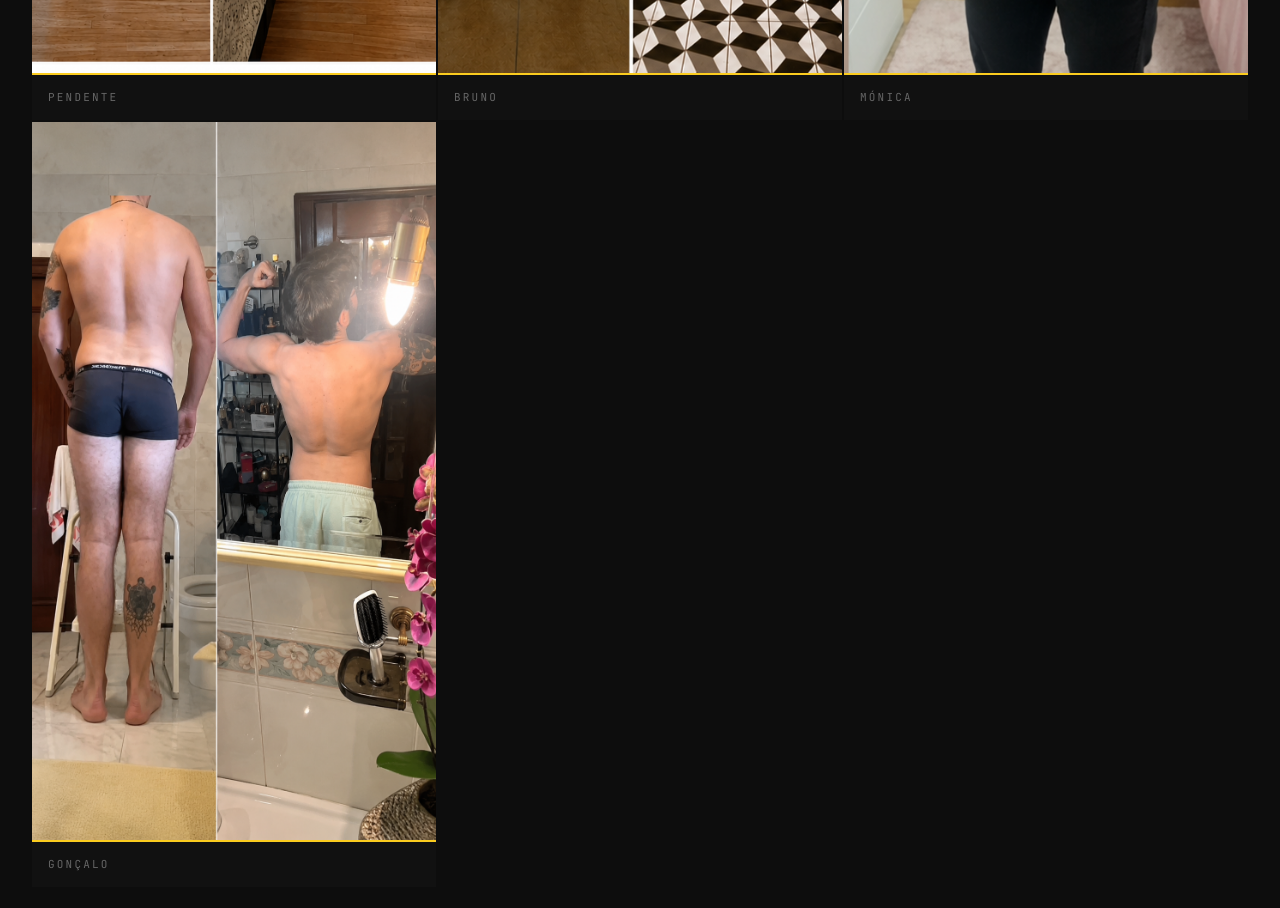
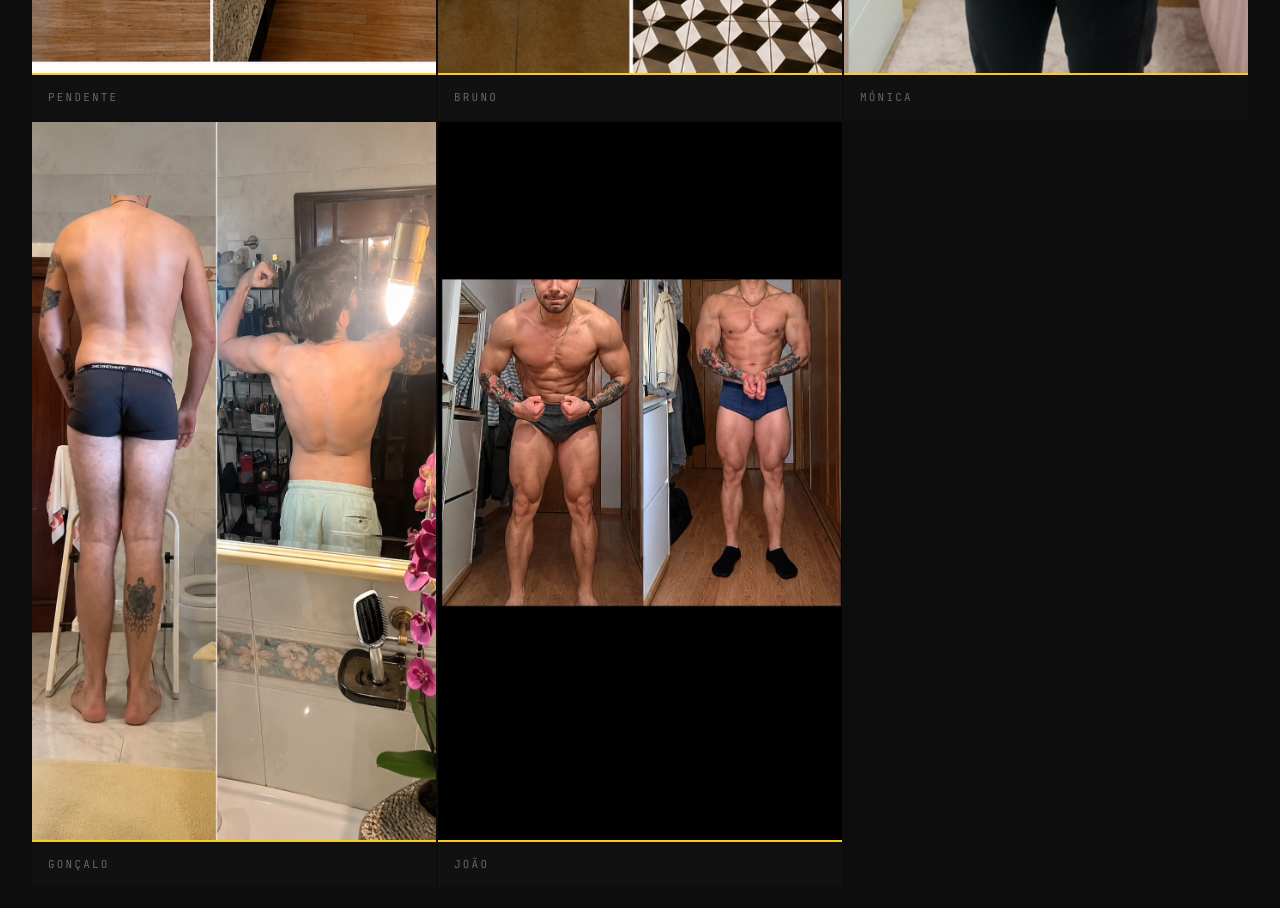
Before and after one commit to FranciscoPontes123/rise-fit-club, a Next.js app: page /resultados in a window 1280 px wide. Shown: the part 5100-6008 px from the top of the page. Built offline with nearby package versions, Linux system fonts and the light colour scheme; a web font is replaced by a local one.

Commit message:
feat: add Transformação 20 — João

```diff
--- a/app/resultados/page.tsx
+++ b/app/resultados/page.tsx
@@ -31,6 +31,7 @@ const IMAGES = [
   { label: 'Bruno',    src: '/Transformações/Transformação 17.png' },
   { label: 'Mónica',   src: '/Transformações/Transformação 18.png' },
   { label: 'Gonçalo',  src: '/Transformações/Transformação 19.png' },
+  { label: 'João',     src: '/Transformações/Transformação 20.png' },
 ];
 
 export default function ResultadosPage() {
--- a/components/sections/TransformTeaser.tsx
+++ b/components/sections/TransformTeaser.tsx
@@ -21,6 +21,7 @@ const IMAGES = [
   { label: 'Bruno',    src: '/Transformações/Transformação 17.png' },
   { label: 'Mónica',   src: '/Transformações/Transformação 18.png' },
   { label: 'Gonçalo',  src: '/Transformações/Transformação 19.png' },
+  { label: 'João',     src: '/Transformações/Transformação 20.png' },
 ];
 
 export default function TransformTeaser() {
```
Also changed, not shown: public/Transformações/Transformação 20.png (added).
